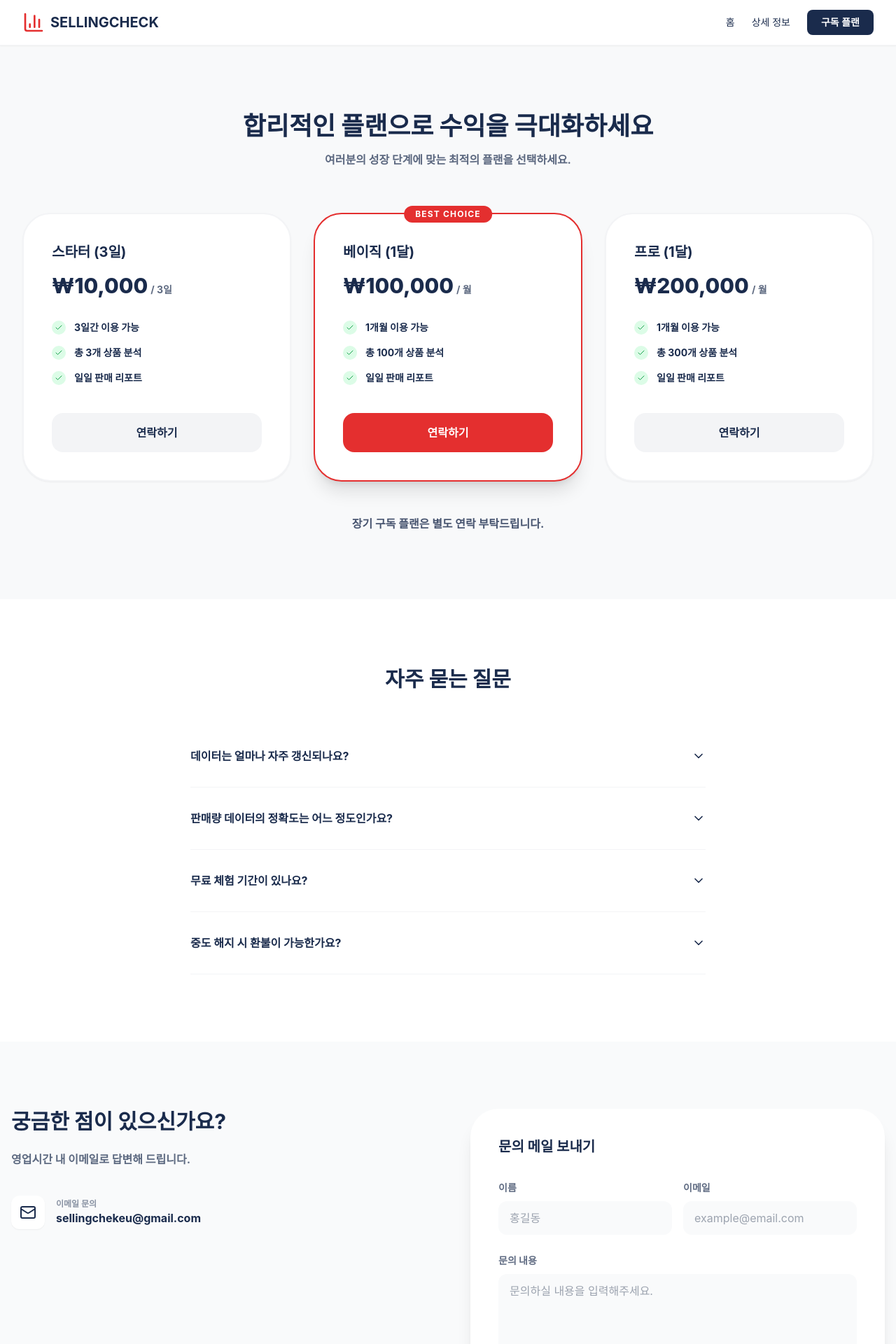
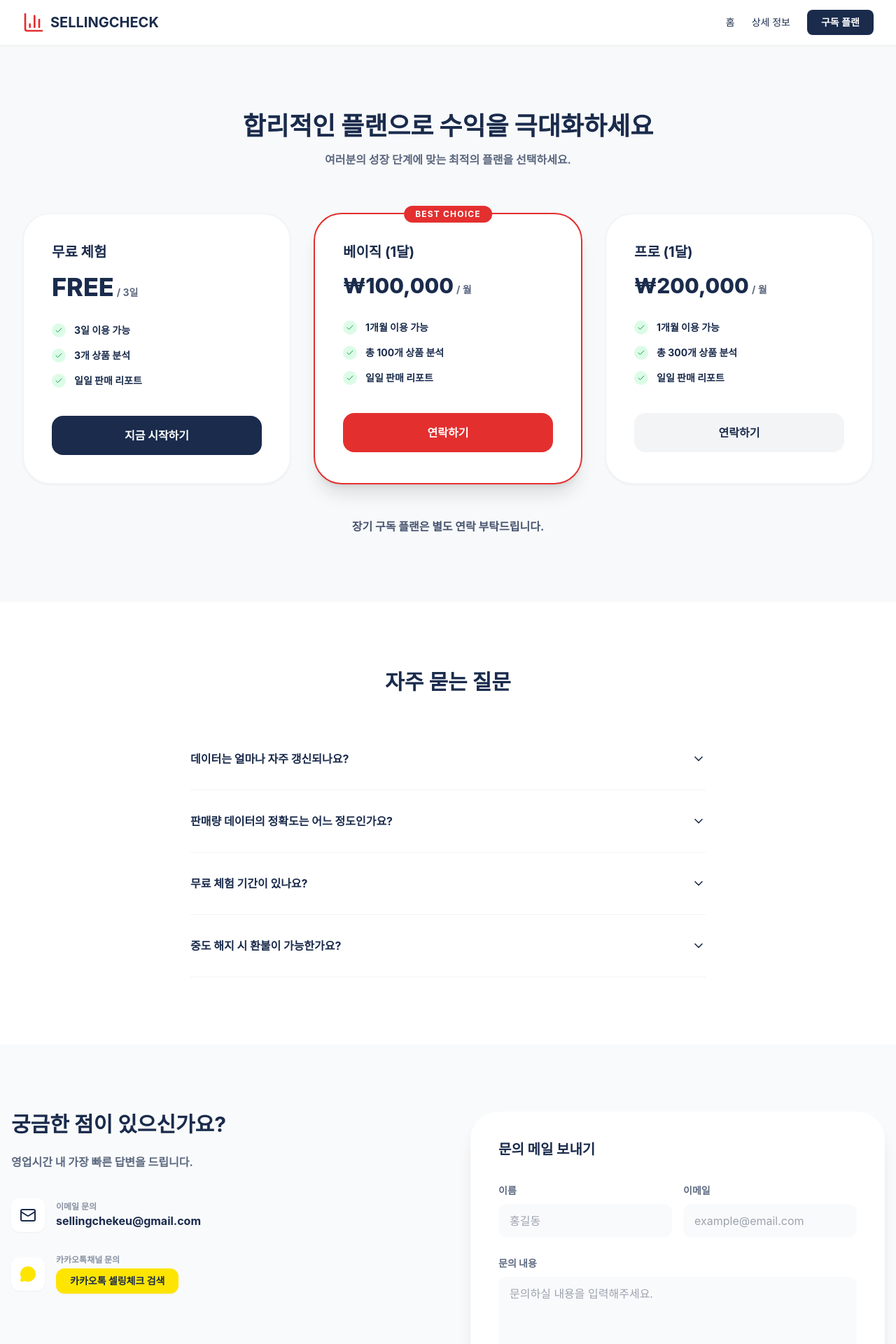
Before and after one commit to namdaewoong/sellingcheck, a React (Vite) app: page /#/support in a window 1280 px wide. Shown: the top 1920 px of the page at 70% size. Built offline with nearby package versions, Linux system fonts and the light colour scheme; a web font is replaced by a local one.

Commit message:
feat: Introduce free trial plan
Implement a free trial plan on the landing and support pages. This change updates the UI to highlight the new free trial option, including its duration and features, and adjusts the starter plan details to reflect this new offering.

```diff
--- a/pages/DetailsPage.tsx
+++ b/pages/DetailsPage.tsx
@@ -21,7 +21,7 @@ const DetailsPage: React.FC = () => {
           {/* Sample Image Section */}
           <div className="mb-16 rounded-[2rem] overflow-hidden border border-gray-100 shadow-sm">
             <img
-              src="https://lh3.googleusercontent.com/d/1OMwAF8nwjw5uIMpih9o3GlNVjN8Xzg88"
+              src="https://lh3.googleusercontent.com/d/11AbnvPA97nTd5gaV5guiMVtymRl2rgFy"
               alt="SellingCheck Data Sample"
               className="w-full h-auto object-cover"
             />
--- a/pages/LandingPage.tsx
+++ b/pages/LandingPage.tsx
@@ -57,7 +57,7 @@ const LandingPage: React.FC = () => {
               to="/support"
               className="bg-[#E42F2F] text-white px-8 py-4 rounded-xl text-lg font-bold hover:bg-[#c12727] transition-all flex items-center justify-center gap-2 group"
             >
-              지금 바로 판매량 분석하기
+              3일간 무료로 판매량 분석하기
               <ArrowRight className="w-5 h-5 group-hover:translate-x-1 transition-transform" />
             </Link>
             <Link
@@ -255,25 +255,25 @@ const LandingPage: React.FC = () => {
           </h2>
           <div className="bg-gray-50 p-10 rounded-[3rem] border border-gray-100 mb-12">
             <div className="flex flex-col items-center justify-center gap-4 mb-8 text-[#1A2B4C]">
-              <p className="text-2xl font-bold">스타터 플랜</p>
-              <p className="text-5xl font-extrabold text-[#E42F2F]">₩10,000</p>
-              <p className="text-[#1A2B4C]/70 font-semibold">3일간 3개 상품 정밀 분석</p>
+              <p className="text-2xl font-bold">무료 체험 플랜</p>
+              <p className="text-5xl font-extrabold text-[#E42F2F]">FREE</p>
+              <p className="text-[#1A2B4C]/70 font-semibold">3일간 무료로 모든 데이터 확인</p>
             </div>
             <div className="grid grid-cols-1 sm:grid-cols-2 gap-4 max-w-lg mx-auto mb-10 text-left text-[#1A2B4C]">
               <div className="flex items-center gap-2">
                 <CheckCircle2 className="w-5 h-5 text-green-500" />
-                <span className="text-sm font-bold">판매량 정밀 분석 리포트</span>
+                <span className="text-sm font-bold">3일간 무제한 이용 가능</span>
               </div>
               <div className="flex items-center gap-2">
                 <CheckCircle2 className="w-5 h-5 text-green-500" />
-                <span className="text-sm font-bold">일일 판매 데이터 제공</span>
+                <span className="text-sm font-bold">실제 판매량 분석 리포트</span>
               </div>
             </div>
             <Link
               to="/support"
               className="inline-flex bg-[#E42F2F] text-white px-12 py-5 rounded-2xl text-xl font-bold hover:bg-[#c12727] transition-all shadow-xl shadow-red-200"
             >
-              데이터로 수익 내러 가기
+              3일간 무료로 판매량 분석하기
             </Link>
           </div>
         </div>
--- a/pages/SupportPage.tsx
+++ b/pages/SupportPage.tsx
@@ -1,14 +1,14 @@
 
 import React, { useState } from 'react';
 import { PricingPlan, FAQItem } from '../types';
-import { Check, ChevronDown, ChevronUp, Mail, Send } from 'lucide-react';
+import { Check, ChevronDown, ChevronUp, Mail, Send, MessageCircle } from 'lucide-react';
 
 const plans: PricingPlan[] = [
   {
-    id: 'starter',
-    name: '스타터 (3일)',
-    price: '10,000',
-    features: ['3일간 이용 가능', '총 3개 상품 분석', '일일 판매 리포트'],
+    id: 'free',
+    name: '무료 체험',
+    price: 'FREE',
+    features: ['3일 이용 가능', '3개 상품 분석', '일일 판매 리포트'],
   },
   {
     id: 'basic',
@@ -36,7 +36,7 @@ const faqs: FAQItem[] = [
   },
   {
     question: '무료 체험 기간이 있나요?',
-    answer: '현재 별도의 무료 체험 기간은 제공하고 있지 않습니다. 스타터 플랜을 통해 저렴한 비용으로 서비스를 경험해보실 수 있습니다.',
+    answer: '무료 체험 플랜을 통해 3일간 핵심 기능을 미리 경험해보실 수 있습니다.',
   },
   {
     question: '중도 해지 시 환불이 가능한가요?',
@@ -74,8 +74,10 @@ const SupportPage: React.FC = () => {
                 )}
                 <h3 className="text-xl font-bold mb-4 text-[#1A2B4C]">{plan.name}</h3>
                 <div className="flex items-baseline gap-1 mb-8">
-                  <span className="text-3xl font-extrabold text-[#1A2B4C]">₩{plan.price}</span>
-                  <span className="text-[#1A2B4C]/70 text-sm font-bold">{plan.id === 'starter' ? '/ 3일' : '/ 월'}</span>
+                  <span className={`font-extrabold text-[#1A2B4C] ${plan.id === 'free' ? 'text-4xl' : 'text-3xl'}`}>
+                    {plan.id === 'free' ? '' : '₩'}{plan.price}
+                  </span>
+                  <span className="text-[#1A2B4C]/70 text-sm font-bold">{plan.id === 'free' ? '/ 3일' : '/ 월'}</span>
                 </div>
                 <ul className="space-y-4 mb-10">
                   {plan.features.map((feature, i) => (
@@ -94,10 +96,10 @@ const SupportPage: React.FC = () => {
                   className={`block w-full py-4 rounded-2xl font-bold text-center transition-all ${
                     plan.isPopular
                       ? 'bg-[#E42F2F] text-white hover:bg-[#c12727]'
-                      : 'bg-gray-100 text-[#1A2B4C] hover:bg-gray-200'
+                      : (plan.id === 'free' ? 'bg-[#1A2B4C] text-white hover:bg-[#253961]' : 'bg-gray-100 text-[#1A2B4C] hover:bg-gray-200')
                   }`}
                 >
-                  연락하기
+                  {plan.id === 'free' ? '지금 시작하기' : '연락하기'}
                 </a>
               </div>
             ))}
@@ -139,9 +141,9 @@ const SupportPage: React.FC = () => {
         <div className="max-w-7xl mx-auto px-4 grid grid-cols-1 lg:grid-cols-2 gap-16">
           <div>
             <h2 className="text-3xl font-bold mb-6 text-[#1A2B4C]">궁금한 점이 있으신가요?</h2>
-            <p className="text-[#1A2B4C]/70 mb-10 font-bold">영업시간 내 이메일로 답변해 드립니다.</p>
+            <p className="text-[#1A2B4C]/70 mb-10 font-bold">영업시간 내 가장 빠른 답변을 드립니다.</p>
 
-            <div className="space-y-6">
+            <div className="space-y-8">
               <div className="flex items-center gap-4">
                 <div className="w-12 h-12 bg-white rounded-xl shadow-sm flex items-center justify-center text-[#1A2B4C]">
                   <Mail className="w-6 h-6" />
@@ -149,6 +151,23 @@ const SupportPage: React.FC = () => {
                 <div>
                   <p className="text-xs text-[#1A2B4C]/50 font-bold uppercase">이메일 문의</p>
                   <p className="font-bold text-[#1A2B4C]">sellingchekeu@gmail.com</p>
+                </div>
+              </div>
+
+              <div className="flex items-center gap-4">
+                <div className="w-12 h-12 bg-white rounded-xl shadow-sm flex items-center justify-center text-[#FEE500]">
+                  <MessageCircle className="w-6 h-6 fill-current" />
+                </div>
+                <div>
+                  <p className="text-xs text-[#1A2B4C]/50 font-bold uppercase mb-1">카카오톡채널 문의</p>
+                  <a
+                    href={contactUrl}
+                    target="_blank"
+                    rel="noopener noreferrer"
+                    className="inline-block bg-[#FEE500] text-[#1A2B4C] px-5 py-2 rounded-xl font-bold text-sm hover:bg-[#ebd300] transition-all shadow-sm"
+                  >
+                    카카오톡 셀링체크 검색
+                  </a>
                 </div>
               </div>
             </div>
```
